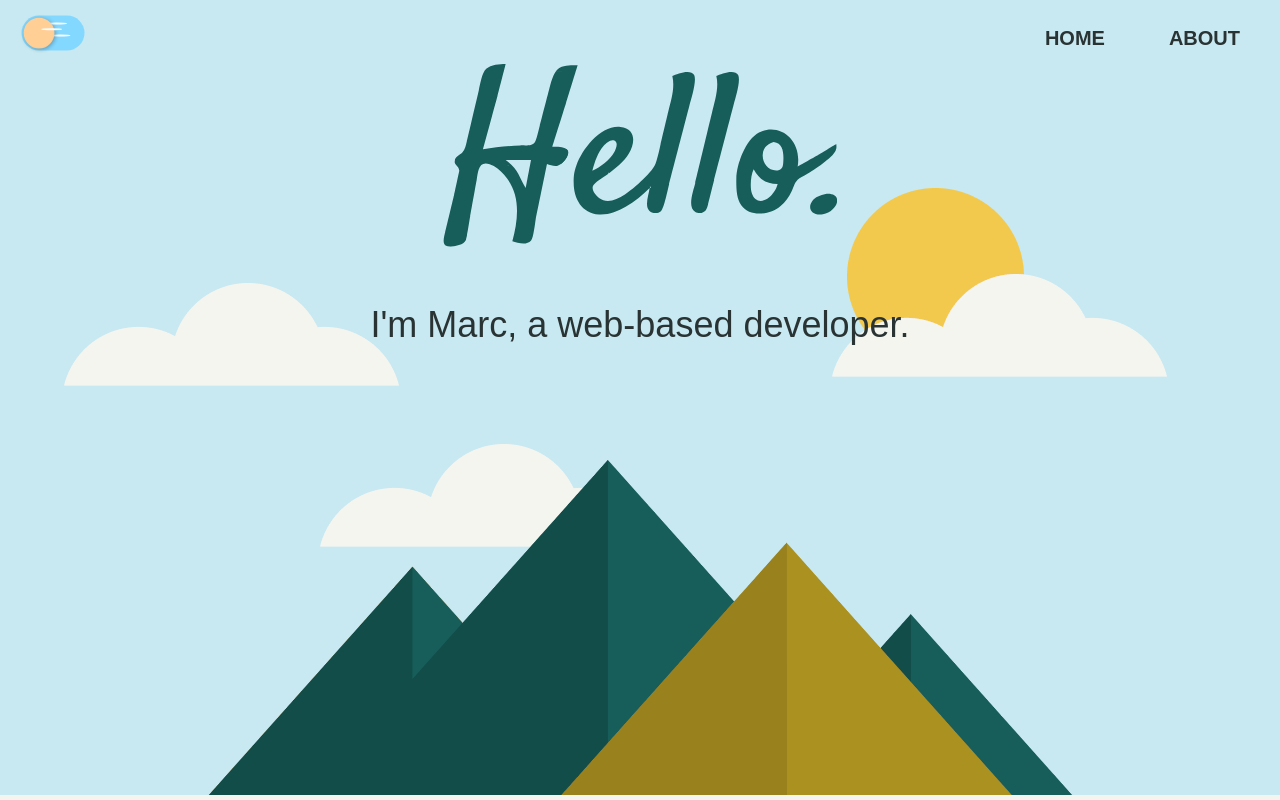
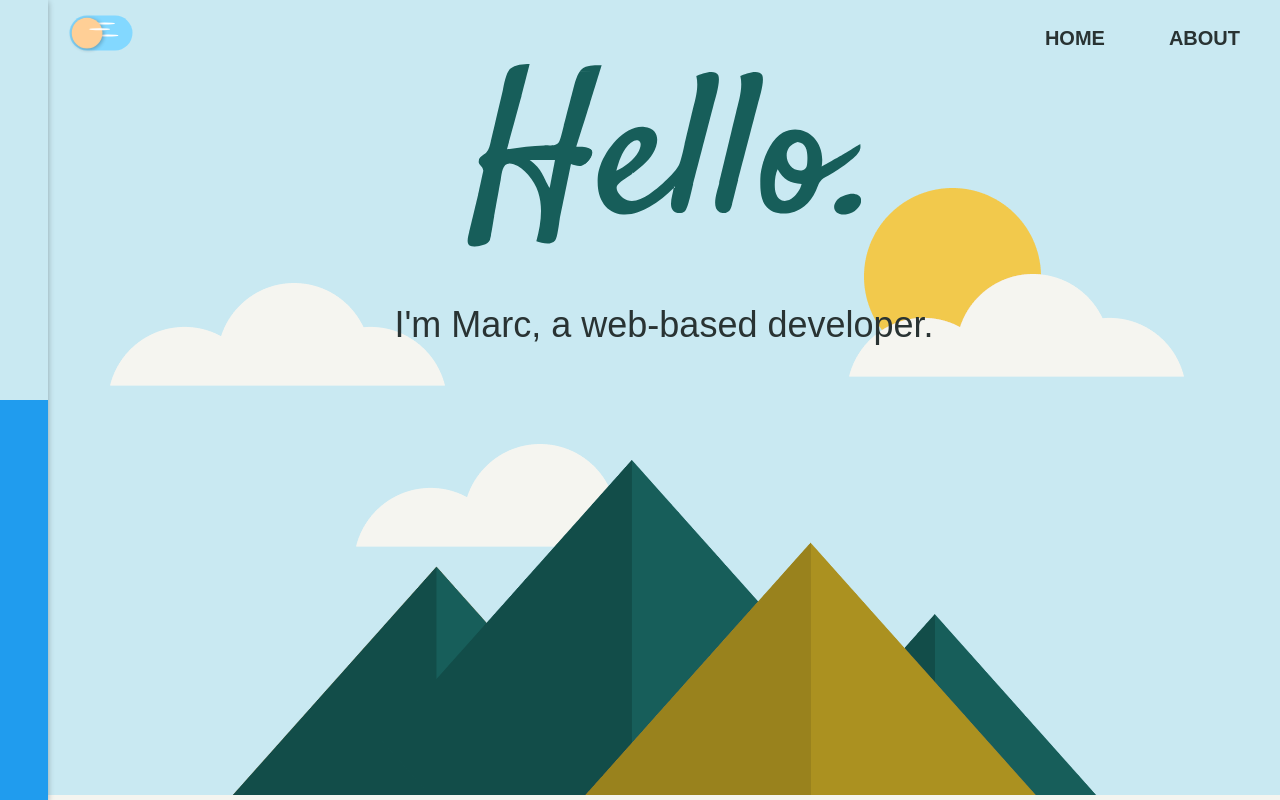
Before and after one commit to marc-akbar/personal-site-2.0, a Vue app: page / in a window 1280 px wide. Shown: the top 800 px of the page. Built offline with nearby package versions, Linux system fonts and the light colour scheme; a web font is replaced by a local one.

Commit message:
Add sidenav to change theme

```diff
--- a/src/App.vue
+++ b/src/App.vue
@@ -1,7 +1,7 @@
 <script setup>
 import { ref } from "vue";
 import Navigation from "components/Navigation/Navigation.vue";
-import Toggle from "components/Navigation/Toggle.vue";
+import Sidenav from "components/Navigation/Sidenav.vue";
 
 let darkMode = ref(false);
 let theme = ref("default");
@@ -18,6 +18,10 @@ function toggleTime() {
   const newValue = !darkMode.value;
   darkMode.value = newValue;
   localStorage.setItem("darkMode", newValue ? "TRUE" : "FALSE");
+}
+
+function changeTheme(newTheme) {
+  theme.value = newTheme;
 }
 </script>
 
@@ -77,8 +81,12 @@ function toggleTime() {
 
   <body :class="theme">
     <div class="app-wrapper" :class="darkMode ? 'night' : 'day'">
-      <Navigation :darkMode="darkMode" :toggleTime="toggleTime" />
-      <RouterView :darkMode="darkMode" />
+      <Sidenav :changeTheme="changeTheme" />
+
+      <div class="app-content">
+        <Navigation :darkMode="darkMode" :toggleTime="toggleTime" />
+        <RouterView :darkMode="darkMode" />
+      </div>
     </div>
   </body>
 </template>
@@ -110,6 +118,10 @@ a {
   transition: color 0.5s ease, background-color 0.5s ease;
 }
 
+.app-content {
+  padding-left: 3rem;
+}
+
 .container {
   margin: 0 auto;
   max-width: 1280px;
--- /dev/null
+++ b/src/components/Navigation/Sidenav.vue
@@ -0,0 +1,38 @@
+<script setup>
+const props = defineProps({
+  changeTheme: Function,
+});
+</script>
+
+<template>
+  <div class="sidenav-root">
+    <div class="btn default" @click="props.changeTheme('default')" />
+    <div class="btn nes" @click="props.changeTheme('nes')" />
+  </div>
+</template>
+
+<style lang="scss" scoped>
+@import "assets/palette.scss";
+
+.sidenav-root {
+  z-index: 500;
+  height: 100%;
+  position: fixed;
+  display: flex;
+  flex-direction: column;
+  box-shadow: 0 2px 6px rgba(0, 0, 0, 0.3);
+}
+
+.btn {
+  width: 3rem;
+  height: 100%;
+}
+
+.default {
+  background-color: $day-scene-background;
+}
+
+.nes {
+  background-color: #209cee;
+}
+</style>
```
